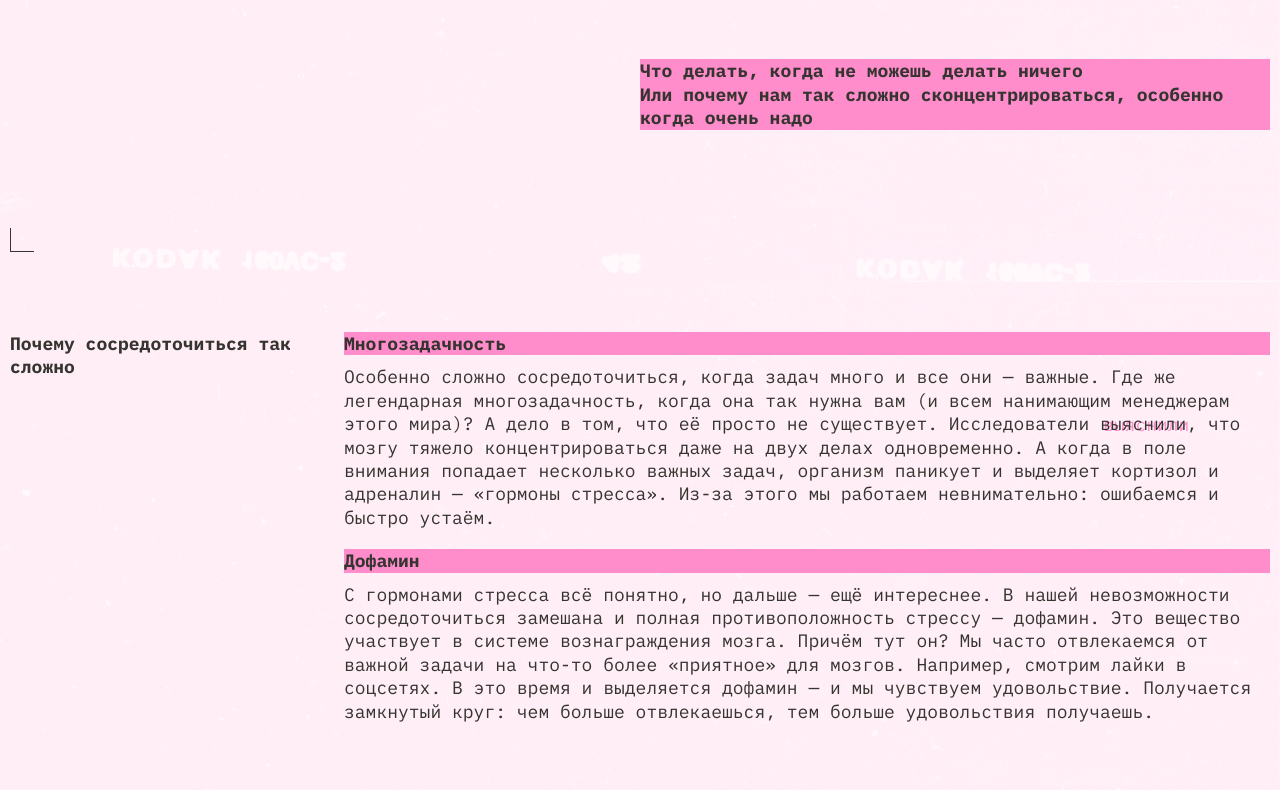
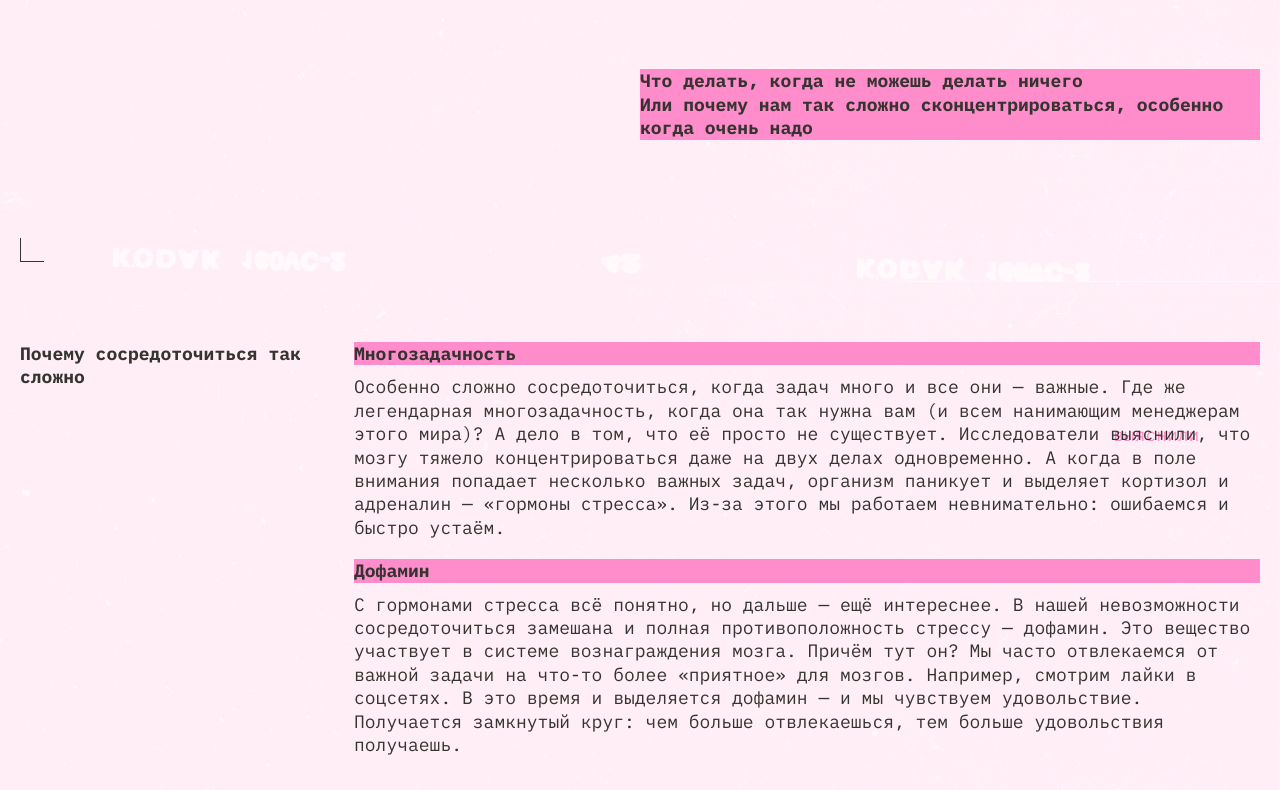
Before and after one commit to AlekSidorova/slozhno-sosredotochitsya-fd, a plain HTML site: page index.html in a window 1280 px wide. Shown: the part 518-1308 px from the top of the page. Drawn offline with Linux system fonts and the light colour scheme.

Commit message:
исправлены ошибки

```diff
--- a/styles/globals.css
+++ b/styles/globals.css
@@ -9,8 +9,8 @@
 body {
   min-inline-size: 375px;
   max-inline-size: 1440px;
-  margin: 0 auto;
-  padding: 0px;
+  margin: 0;
+  padding: 0;
   font-family: 'IBM Plex mono', sans-serif;
   font-weight: 400;
   font-size: 18px;
--- a/styles/style.css
+++ b/styles/style.css
@@ -10,6 +10,7 @@
   background-size: cover;
   background-attachment: fixed;
   padding: 10px;
+  margin: 0 auto;
 }
 
 .header {
@@ -229,7 +230,7 @@
 }
 
 @media (width >= 768px) {
-  body {
+  .page {
     padding: 20px;
   }
 
```
